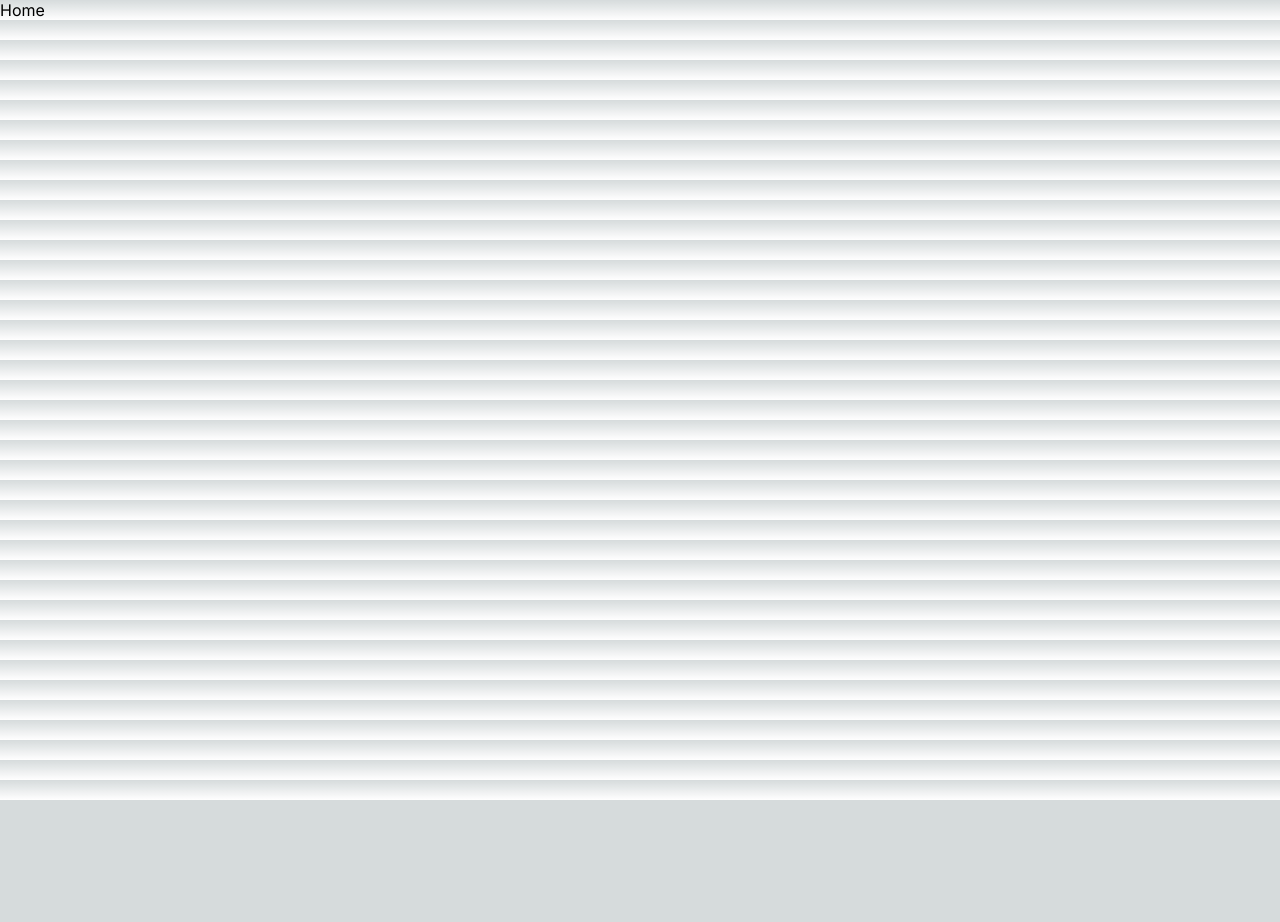
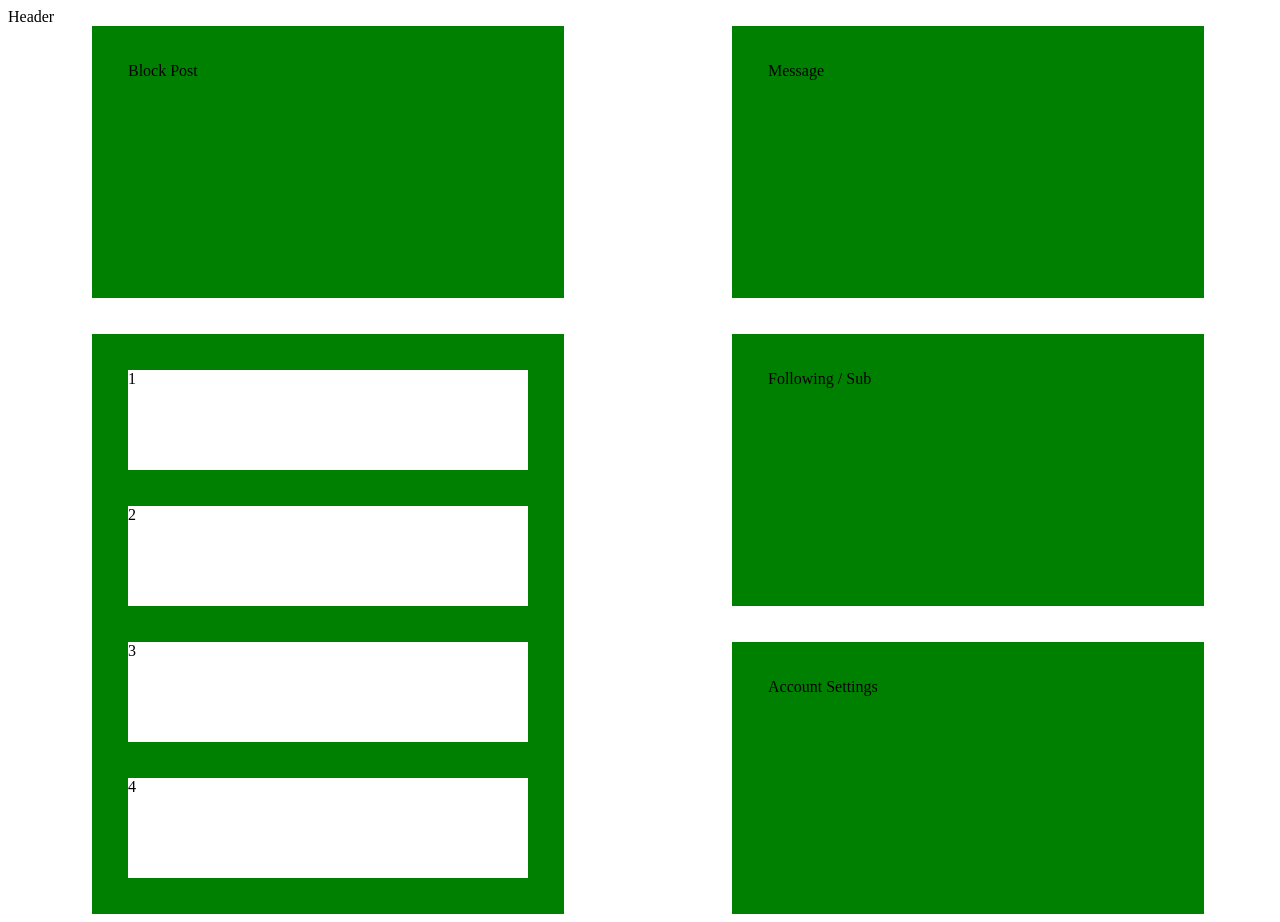
Before and after one commit to xmazella/ethglobal, a Next.js app in the folder packages/frontend/: page / in a window 1280 px wide. Before the commit the page ends 800 px from the top, so only its background shows below. Built offline with nearby package versions, Linux system fonts and the light colour scheme.

Commit message:
starting front archi

```diff
--- /dev/null
+++ b/packages/frontend/app/Header.tsx
@@ -0,0 +1,7 @@
+"use client";
+
+const Header: React.FC<{}> = () => {
+  return <div>Header</div>;
+};
+
+export default Header;
--- a/packages/frontend/app/layout.tsx
+++ b/packages/frontend/app/layout.tsx
@@ -1,22 +1,21 @@
-import './globals.css'
-import type { Metadata } from 'next'
-import { Inter } from 'next/font/google'
-
-const inter = Inter({ subsets: ['latin'] })
-
-export const metadata: Metadata = {
-  title: 'Create Next App',
-  description: 'Generated by create next app',
-}
+import Header from "./Header";
+import StyledComponentsRegistry from "./lib/registry";
 
 export default function RootLayout({
   children,
 }: {
-  children: React.ReactNode
+  children: React.ReactNode;
 }) {
   return (
-    <html lang="en">
-      <body className={inter.className}>{children}</body>
+    <html>
+      <header>
+        <StyledComponentsRegistry>
+          <Header />
+        </StyledComponentsRegistry>
+      </header>
+      <body>
+        <StyledComponentsRegistry>{children}</StyledComponentsRegistry>
+      </body>
     </html>
-  )
+  );
 }
--- /dev/null
+++ b/packages/frontend/app/lib/registry.tsx
@@ -0,0 +1,29 @@
+"use client";
+
+import React, { useState } from "react";
+import { useServerInsertedHTML } from "next/navigation";
+import { ServerStyleSheet, StyleSheetManager } from "styled-components";
+
+export default function StyledComponentsRegistry({
+  children,
+}: {
+  children: React.ReactNode;
+}) {
+  // Only create stylesheet once with lazy initial state
+  // x-ref: https://reactjs.org/docs/hooks-reference.html#lazy-initial-state
+  const [styledComponentsStyleSheet] = useState(() => new ServerStyleSheet());
+
+  useServerInsertedHTML(() => {
+    const styles = styledComponentsStyleSheet.getStyleElement();
+    styledComponentsStyleSheet.instance.clearTag();
+    return <>{styles}</>;
+  });
+
+  if (typeof window !== "undefined") return <>{children}</>;
+
+  return (
+    <StyleSheetManager sheet={styledComponentsStyleSheet.instance}>
+      {children}
+    </StyleSheetManager>
+  );
+}
--- a/packages/frontend/app/page.tsx
+++ b/packages/frontend/app/page.tsx
@@ -1,3 +1,54 @@
-export default function Home() {
-  return <main>Home</main>
-}
+"use client";
+import { styled } from "styled-components";
+
+const HomeContainer = styled.div`
+  display: flex;
+  min-width: 100vw;
+`;
+
+const Column = styled.div`
+  display: flex;
+  flex-direction: column;
+  align-items: center;
+  width: 50%;
+  gap: 36px;
+`;
+
+const Card = styled.div`
+  display: flex;
+  flex-direction: column;
+  gap: 36px;
+  padding: 36px;
+  min-height: 200px;
+  min-width: 400px;
+  background: green;
+`;
+
+const Tweet = styled.div`
+  min-height: 100px;
+  width: 100%;
+  background: white;
+`;
+
+const Home: React.FC<{}> = () => {
+  return (
+    <HomeContainer>
+      <Column>
+        <Card>Block Post</Card>
+        <Card>
+          <Tweet>1</Tweet>
+          <Tweet>2</Tweet>
+          <Tweet>3</Tweet>
+          <Tweet>4</Tweet>
+        </Card>
+      </Column>
+      <Column>
+        <Card>Message</Card>
+        <Card>Following / Sub</Card>
+        <Card>Account Settings</Card>
+      </Column>
+    </HomeContainer>
+  );
+};
+
+export default Home;
--- a/packages/frontend/package.json
+++ b/packages/frontend/package.json
@@ -19,6 +19,7 @@
     "next": "13.4.11",
     "react": "18.2.0",
     "react-dom": "18.2.0",
+    "styled-components": "^6.0.5",
     "typescript": "5.1.6"
   }
 }
```
Also changed, not shown: 1 other file (tests, documents, lock files or other folders).
